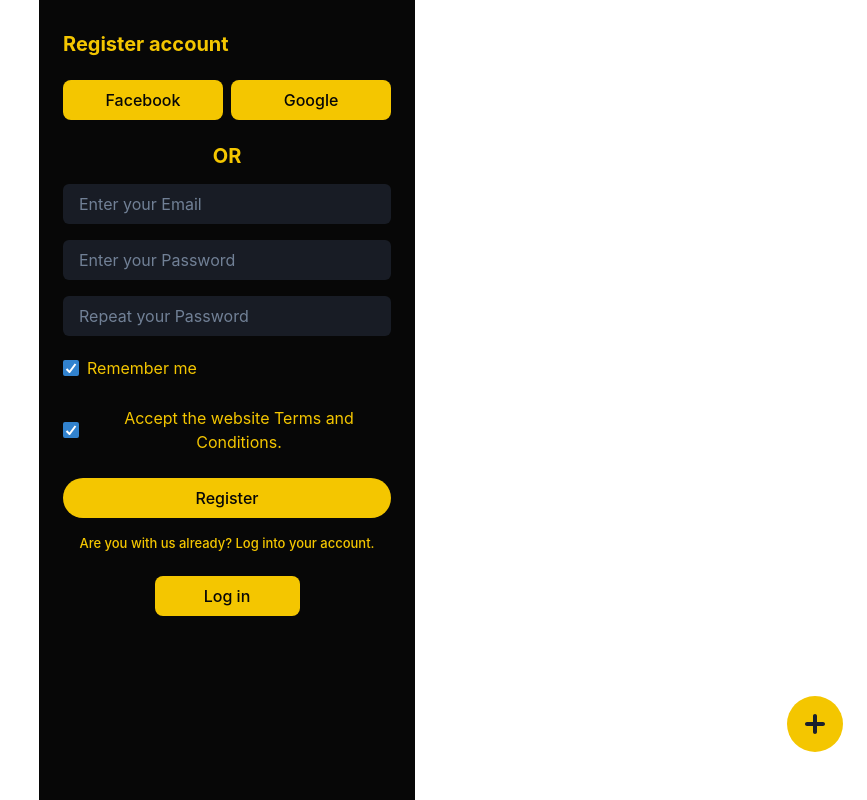
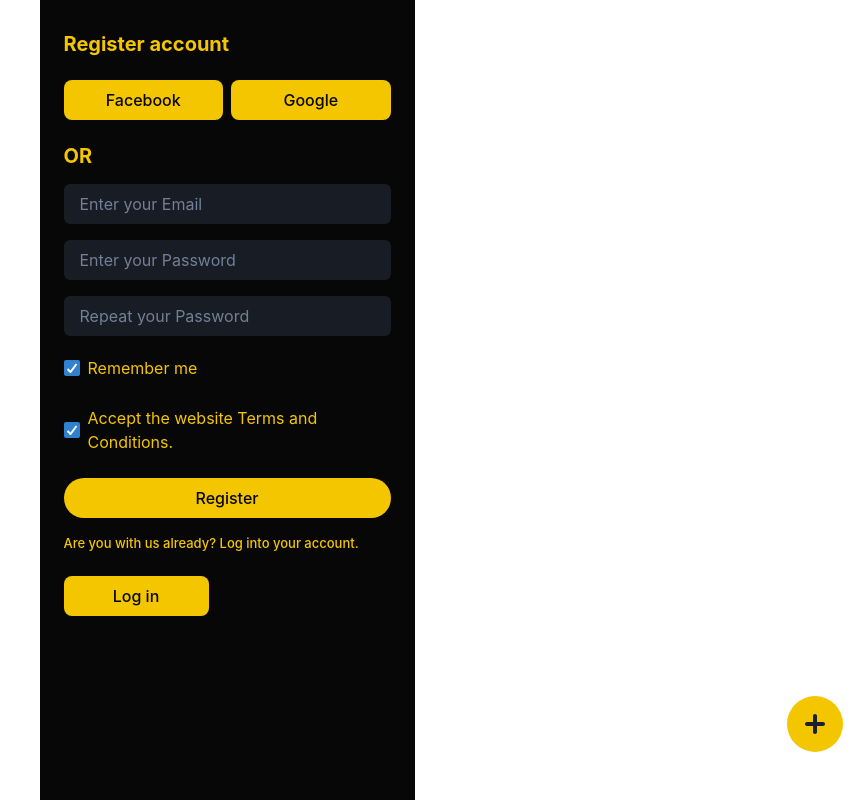
Before and after one commit to Webergy/cinema, a React (Create React App) app: page /register in a window 1280 px wide. Shown: the whole page, without its empty margins (413-1280 px from the left). Built offline with nearby package versions, Linux system fonts and the light colour scheme.

Commit message:
Login and Register Logic
Added Logic to Register and Login

```diff
--- a/package.json
+++ b/package.json
@@ -10,6 +10,8 @@
     "@testing-library/jest-dom": "^5.16.5",
     "@testing-library/react": "^13.4.0",
     "@testing-library/user-event": "^14.4.3",
+    "axios": "^1.3.6",
+    "formik": "^2.2.9",
     "framer-motion": "^6.5.1",
     "react": "^18.2.0",
     "react-dom": "^18.2.0",
@@ -17,7 +19,8 @@
     "react-responsive-carousel": "^3.2.23",
     "react-router-dom": "^6.10.0",
     "react-scripts": "5.0.1",
-    "web-vitals": "^2.1.4"
+    "web-vitals": "^2.1.4",
+    "yup": "^1.1.1"
   },
   "scripts": {
     "start": "react-scripts start",
--- a/src/App.js
+++ b/src/App.js
@@ -11,7 +11,7 @@ import { Navigations } from "./Layout/Navigations";
 
 export const App = () => (
     <ChakraProvider theme={theme}>
-        <Box textAlign="center" fontSize="xl" background={'#070707'}  w={'376px'} m={'0 auto'}>
+        <Box fontSize="xl" background={'#070707'}  w={'375px'} m={'0 auto'}>
             <Grid minH="100vh" pe={6} ps={6} >
                 <Navigations/>
                 <Page/>
--- /dev/null
+++ b/src/components/LoginForm.js
@@ -0,0 +1,44 @@
+import { Box, Button, Checkbox, FormControl, Input } from '@chakra-ui/react';
+import axios from 'axios';
+import React, { useState } from 'react';
+
+export const LoginForm = () => {
+    const [email,setEmail]= useState('');
+    const [password,setPassword]= useState('');
+
+    const handleSubmit = async (e) =>
+    {
+        e.preventDefault();
+
+        try {
+            const  userData = {
+                email:email,
+                password:password
+            };
+
+            await axios.post("url",userData);
+
+        } catch (err) {
+            console.log(err);
+        }
+
+    };
+    return (
+        <Box as='form' onSubmit={handleSubmit}>
+            <FormControl pt={4} isRequired>
+                <Input color={'#FCFCFC'}  border={'none'} type='email' value={email} onChange={(e)=>setEmail(e.target.value)}  background='#181C25' placeholder='Enter your Email' />
+            </FormControl>
+            <FormControl mt={4} isRequired>
+                <Input color={'#FCFCFC'}  border={'none'} type='password' value={password} onChange={(e)=>setPassword(e.target.value)}  background='#181C25' placeholder='Enter your Password' />
+            </FormControl>
+            <FormControl mt={5}>
+                <Checkbox  w={'100%'} defaultChecked="false">Remember me</Checkbox>
+            </FormControl>
+            <FormControl mt={5}>
+                <Checkbox  w={'100%'} defaultChecked="false">Accept the website Terms and Conditions.</Checkbox>
+            </FormControl>
+
+            <Button type='submit' variant={'base'} mt={6} borderRadius={50} w={'100%'}>Log into</Button>
+        </Box>
+    );
+};
--- /dev/null
+++ b/src/components/RegisterForm.js
@@ -0,0 +1,118 @@
+import { Box, Button, Checkbox, FormControl, Input, Text } from '@chakra-ui/react';
+import { useFormik } from 'formik';
+import React, { useState } from 'react';
+import * as Yup from 'yup';
+export const RegisterForm = () => {
+
+    const [error, setError] = useState('');
+    const formik = useFormik({
+        initialValues: {
+            email: '',
+            password: '',
+            rpassword: '',
+        },
+        validationSchema: Yup.object({
+            email: Yup.string()
+                .min(6, 'Email is too short')
+                .max(255, 'Email is too long')
+                .required('Enter email')
+                .email("Enter email"),
+            password: Yup.string()
+                .max(50, 'Maximum 50 chars')
+                .min(6, 'At least 6 chars')
+                .required('Enter password')
+                .matches(/^(?=.*[A-Z])/,"At least one big letter")
+                .matches(  /^(?=.*[!@#\\$%\\^&\\*])/,"At least one special char")
+                .matches(/^(?=.{6,20}$)\D*\d/, "At least one number"),
+            rpassword: Yup.string()
+                .required('Repeat password')
+                .oneOf([Yup.ref('password')], 'Different passwords'),
+        }),
+        onSubmit: async values => {
+            try {
+                const  userData = {
+                    email:values.email,
+                    password:values.password
+                };
+
+                console.log(userData);
+            } catch (err) {
+
+                setError(err.message);
+            }
+        },
+    });
+
+    return (
+        <>
+            <Box as='form' onSubmit={formik.handleSubmit} >
+                <FormControl  pt={4}>
+                    <Input
+                        color={'#FCFCFC'} border={'none'} background='#181C25'
+                        type={'email'}
+                        id="email"
+                        name="email"
+                        onChange={formik.handleChange}
+                        onBlur={formik.handleBlur}
+                        value={formik.values.email}
+                        placeholder='Enter your Email'
+                    />
+                    {formik.touched.email && formik.errors.email ? (
+                        <Text mt={2} color={'red'} textAlign={'center'}>
+                            {formik.errors.email}
+                        </Text>
+                    ) : null}
+                </FormControl>
+
+                <FormControl mt={4}>
+                    <Input
+                        color={'#FCFCFC'} border={'none'} background='#181C25'
+                        type="password"
+                        id="password"
+                        name="password"
+                        onChange={formik.handleChange}
+                        onBlur={formik.handleBlur}
+                        value={formik.values.password}
+                        placeholder='Enter your Password'
+                    />
+                    {formik.touched.password && formik.errors.password ? (
+                        <Text mt={2}  color={'red'} textAlign={'center'}>
+                            {formik.errors.password}
+                        </Text>
+                    ) : null}
+                </FormControl>
+                <FormControl mt={4}>
+                    <Input
+                        color={'#FCFCFC'} border={'none'} background='#181C25'
+                        type="password"
+                        id="rpassword"
+                        name="rpassword"
+                        onChange={formik.handleChange}
+                        onBlur={formik.handleBlur}
+                        value={formik.values.rpassword}
+                        placeholder='Repeat your Password'
+                    />
+                    {formik.touched.rpassword && formik.errors.rpassword ? (
+                        <Text mt={2}  color={'red'} textAlign={'center'}>
+                            {formik.errors.rpassword}
+                        </Text>
+                    ) : null}
+                </FormControl>
+                <FormControl mt={5}>
+                    <Checkbox  w={'100%'} defaultChecked="false">Remember me</Checkbox>
+                </FormControl>
+                <FormControl mt={5}>
+                    <Checkbox  w={'100%'} defaultChecked="false">Accept the website Terms and Conditions.</Checkbox>
+                </FormControl>
+
+                <Button type='submit' variant={'base'} mt={6} borderRadius={50} w={'100%'}>Register</Button>
+
+            </Box>
+            {error && (
+                <Text color={'red'} textAlign="center" fontSize={'2xl'}>
+                    {error}
+                </Text>
+            )}
+        </>
+    );
+};
--- a/src/pages/LoginPage.js
+++ b/src/pages/LoginPage.js
@@ -1,9 +1,13 @@
-import { Box, Button, Checkbox, FormControl, HStack, Input, Text } from '@chakra-ui/react';
+import { Box, Button, HStack, Text } from '@chakra-ui/react';
+
 import React from 'react';
 import { Link } from 'react-router-dom';
+import { LoginForm } from '../components/LoginForm';
 
 export const LoginPage = () => {
+
     return (
+
         <>
             <Box mt={8} color={'#F4C600'}>
                 <Text textAlign={'left'}  size="lg">
@@ -16,24 +20,12 @@ export const LoginPage = () => {
                 <Text pt={6}  size="lg">
             OR
                 </Text>
-                <FormControl pt={4}>
-                    <Input color={'#FCFCFC'}  border={'none'} type='email'  background='#181C25' placeholder='Enter your Email' />
-                </FormControl>
-                <FormControl mt={4}>
-                    <Input color={'#FCFCFC'}   border={'none'} type='password'  background='#181C25' placeholder='Enter your Password' />
-                </FormControl>
-                <FormControl mt={5}>
-                    <Checkbox  w={'100%'} defaultChecked="false">Remember me</Checkbox>
-                </FormControl>
-                <FormControl mt={5}>
-                    <Checkbox  w={'100%'} defaultChecked="false">Accept the website Terms and Conditions.</Checkbox>
-                </FormControl>
-                <Link to={'/user'}> <Button variant={'base'} mt={6} borderRadius={50} w={'100%'}>Log into</Button></Link>
-
+                <LoginForm/>
                 <Text mt={4} width={'100%'}  size="sm">
                 Are you new? Creating an account is quick.<br/>
+
                 </Text>
-                <Link to={'/register'}><Button variant={'base'} mt={6}>Create an account</Button></Link>
+                <Box w={'100%'}> <Link to={'/register'}><Button variant={'base'} mt={6}>Create an account</Button></Link></Box>
 
             </Box>
 
--- a/src/pages/RegisterPage.js
+++ b/src/pages/RegisterPage.js
@@ -1,8 +1,11 @@
-import { Box, Button, Checkbox, FormControl, HStack, Input, Text } from '@chakra-ui/react';
+import { Box, Button,  HStack, Text } from '@chakra-ui/react';
+
 import React from 'react';
 import { Link } from 'react-router-dom';
+import { RegisterForm } from '../components/RegisterForm';
 
 export const RegisterPage = () => {
+
     return (
         <>
             <Box mt={8} color={'#F4C600'}>
@@ -16,23 +19,7 @@ export const RegisterPage = () => {
                 <Text pt={6}  size="lg">
             OR
                 </Text>
-                <FormControl pt={4}>
-                    <Input color={'#FCFCFC'}  border={'none'} type='email'  background='#181C25' placeholder='Enter your Email' />
-                </FormControl>
-                <FormControl mt={4}>
-                    <Input color={'#FCFCFC'}  border={'none'} type='password'  background='#181C25' placeholder='Enter your Password' />
-                </FormControl>
-                <FormControl mt={4}>
-                    <Input   border={'none'} type='password'  background='#181C25' placeholder='Repeat your Password' />
-                </FormControl>
-                <FormControl mt={5}>
-                    <Checkbox  w={'100%'} defaultChecked="false">Remember me</Checkbox>
-                </FormControl>
-                <FormControl mt={5}>
-                    <Checkbox  w={'100%'} defaultChecked="false">Accept the website Terms and Conditions.</Checkbox>
-                </FormControl>
-                <Button variant={'base'} mt={6} borderRadius={50} w={'100%'}>Register</Button>
-
+                <RegisterForm/>
                 <Text mt={4} width={'100%'}  size="sm">
                 Are you with us already? Log into your account.<br/>
 
```
Also changed, not shown: 1 other file (tests, documents, lock files or other folders).
